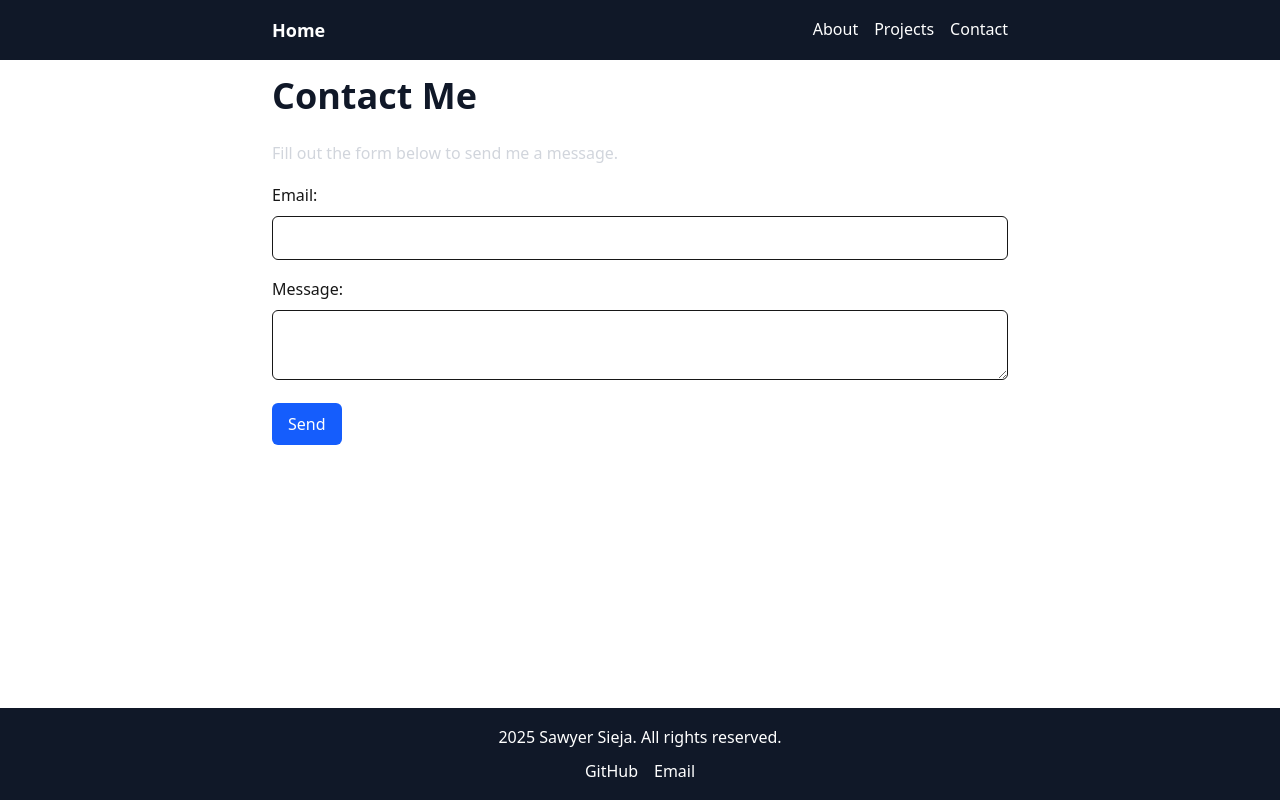
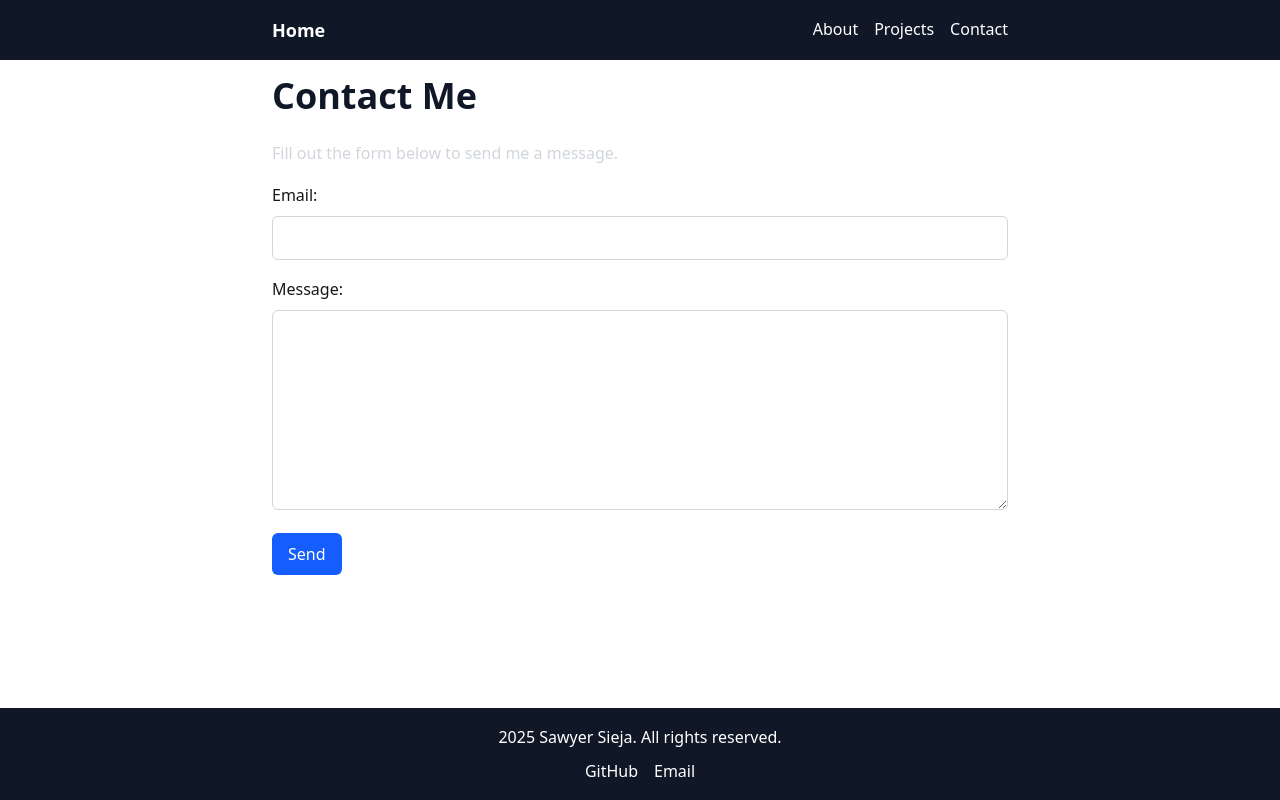
Before and after one commit to sawyersieja/kikko, a Next.js app: page /contact in a window 1280 px wide. Built offline with nearby package versions, Linux system fonts and the light colour scheme.

Commit message:
style: contact - Increased form textarea height with h-50 for typing convenience. - Added smooth color change to email input border on focus. - Added smooth color change to textarea input border on focus.

```diff
--- a/src/app/contact/ContactForm.tsx
+++ b/src/app/contact/ContactForm.tsx
@@ -26,10 +26,10 @@ const ContactForm = () => {
         <>
             <form onSubmit={handleSubmit}>
                     <label className="block mb-2">Email:</label>
-                    <input type="email" value={email} onChange={(e) => setEmail(e.target.value)} required className="w-full p-2 border rounded-md" />
+                    <input type="email" value={email} onChange={(e) => setEmail(e.target.value)} required className="w-full p-2 border border-gray-300 rounded-md transition-colors duration-500 focus:outline-none focus:border-blue-400" />
 
                     <label className="block mt-4 mb-2">Message:</label>
-                    <textarea value={message} onChange={(e) => setMessage(e.target.value)} required className="w-full p-2 border rounded-md"></textarea>
+                    <textarea value={message} onChange={(e) => setMessage(e.target.value)} required className="w-full p-2 border border-gray-300 rounded-md h-50 transition-colors duration-500 focus:outline-none focus:border-blue-400"></textarea>
 
                     <button type="submit" className="mt-4 bg-blue-600 text-white px-4 py-2 rounded-md">Send</button>
                 </form>
```
